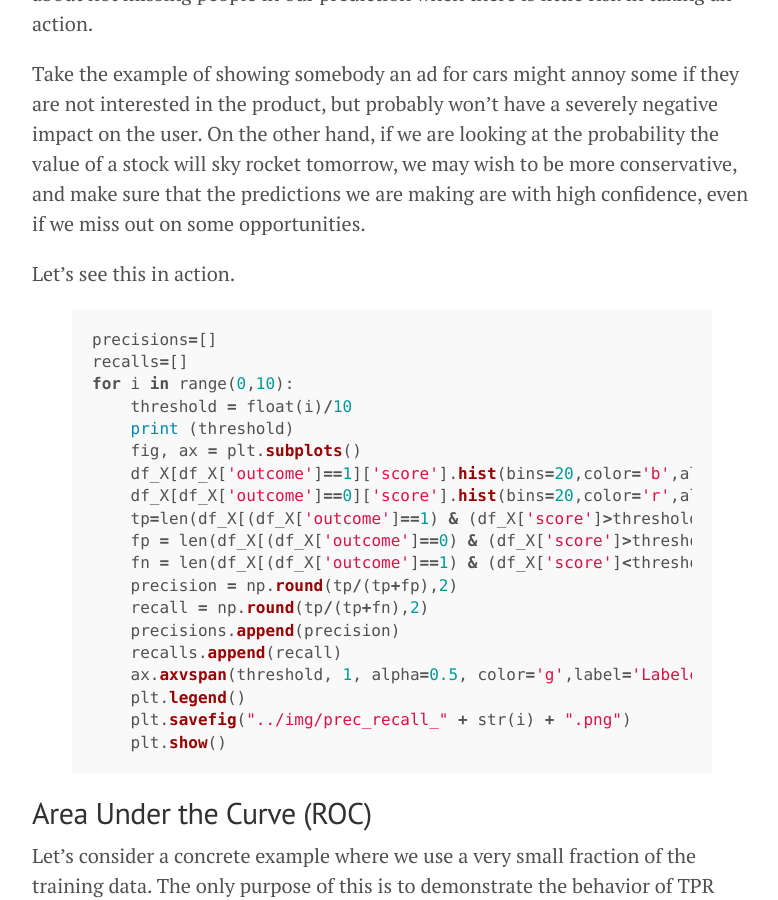
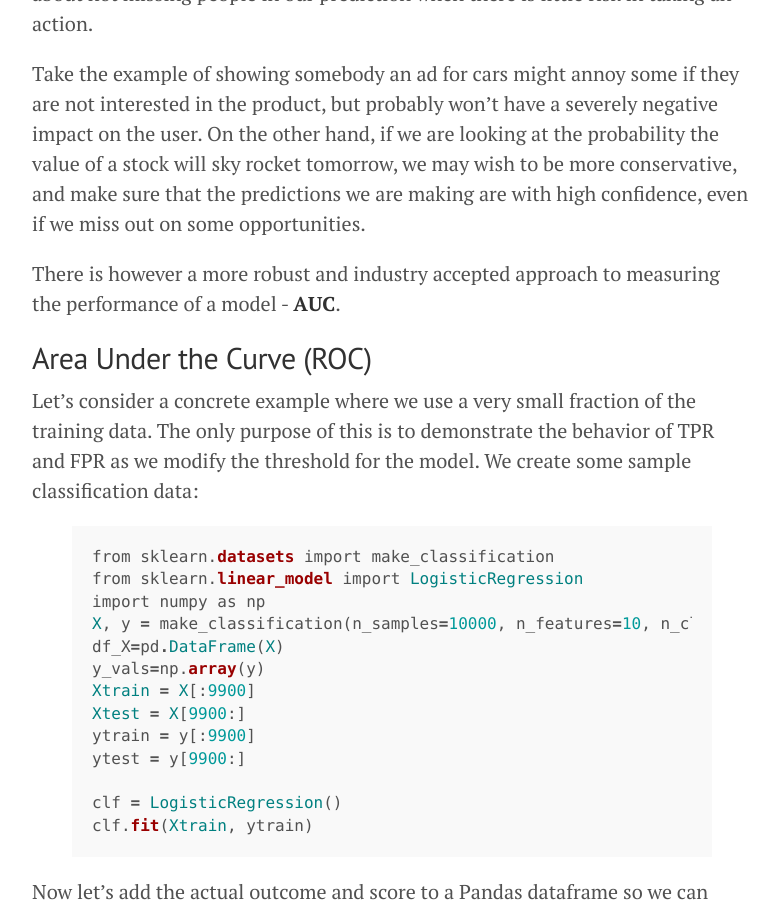
Before and after one commit to doriang102/doriang102.github.io, a Jekyll site: the page built from _posts/2017-11-01-introduction-to-classification: under-construction.md, in a window 1280 px wide and 900 px high, scrolled down 2474 px. Shown: the whole window, without its empty margins (248-1026 px from the left). Built offline with Jekyll 4.4.1, drawn with Linux system fonts in a browser that asks for light colours; our own code applies the rules of GitHub Pages for plain Markdown files; formulas are drawn with MathJax 3; some of the changed text lies outside the part shown.

Commit message:
Update 2017-11-01-introduction-to-classification: under-construction.md

```diff
--- a/_posts/2017-11-01-introduction-to-classification: under-construction.md
+++ b/_posts/2017-11-01-introduction-to-classification: under-construction.md
@@ -58,29 +58,7 @@ When do we care more about **precision** and when do we care more about **recall
 
 Take the example of showing somebody an ad for cars might annoy some if they are not interested in the product, but probably won't have a severely negative impact on the user. On the other hand, if we are looking at the probability the value of a stock will sky rocket tomorrow, we may wish to be more conservative, and make sure that the predictions we are making are with high confidence, even if we miss out on some opportunities.
 
-Let's see this in action.
-
-{% highlight ruby %}
-precisions=[]
-recalls=[]
-for i in range(0,10):
-    threshold = float(i)/10
-    print (threshold)
-    fig, ax = plt.subplots()
-    df_X[df_X['outcome']==1]['score'].hist(bins=20,color='b',alpha=0.5)
-    df_X[df_X['outcome']==0]['score'].hist(bins=20,color='r',alpha=0.5)
-    tp=len(df_X[(df_X['outcome']==1) & (df_X['score']>threshold)])
-    fp = len(df_X[(df_X['outcome']==0) & (df_X['score']>threshold)])
-    fn = len(df_X[(df_X['outcome']==1) & (df_X['score']<threshold)])
-    precision = np.round(tp/(tp+fp),2)
-    recall = np.round(tp/(tp+fn),2)
-    precisions.append(precision)
-    recalls.append(recall)
-    ax.axvspan(threshold, 1, alpha=0.5, color='g',label='Labeled Positive - Pre= ' + str(precision)+' recall = ' + str(recall))
-    plt.legend()
-    plt.savefig("../img/prec_recall_" + str(i) + ".png")
-    plt.show()
-{% endhighlight %}
+There is however a more robust and industry accepted approach to measuring the performance of a model - **AUC**.
 
 ## Area Under the Curve (ROC)
 Let's consider a concrete example where we use a very small fraction of the training data. The only purpose of this is to demonstrate the behavior of TPR and FPR as we modify the threshold for the model. We create some sample classification data:
@@ -145,3 +123,5 @@ for i in range(0,11):
 Now that we've calculated all of the tue positive rates (TPR) and false positive rates (FPR), let's plot them:
 
 ![](/img/roc_final.png?raw=true)
+
+**Conclusion:** In general we always start off with a Bernoulli (or Multinomial in the case of multiple possible outcomes) prior and make certain simplifying assumptions about the underlying distribution. We observed that accuracy is not a good metric for evaluating classification models, and showed how AUC results in a bias-invariant estimate of the performance of your model.
```
